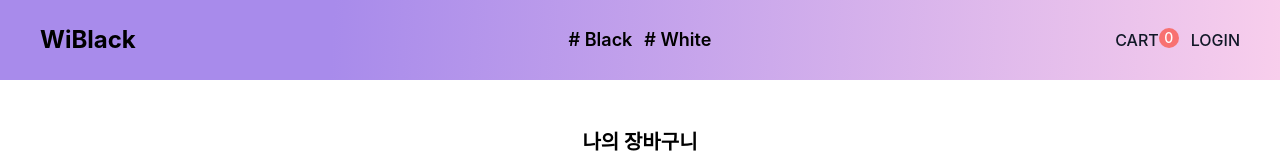
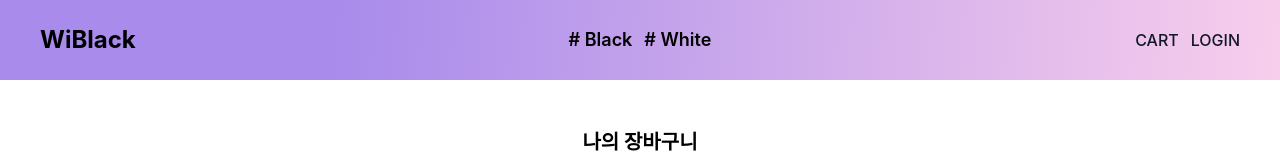
Before and after one commit to standjeong/shop_wiblack, a React (Create React App) app: page /cart in a window 1280 px wide. Shown: the top 160 px of the page. Built offline with nearby package versions, Linux system fonts and the light colour scheme; no server answers; the database is empty; a web font is replaced by a local one.

Commit message:
feat : show cart badge only if products are in cart

```diff
--- a/src/components/CartStatus.jsx
+++ b/src/components/CartStatus.jsx
@@ -15,9 +15,11 @@ export default function CartStatus() {
   return (
     <div className='flex'>
       <p>CART</p>
-      <p className='rounded-full w-5 h-5 text-center text-sm leading-snug text-white bg-red-400'>
-        {NUMBER}
-      </p>
+      {NUMBER > 0 && (
+        <p className='rounded-full w-5 h-5 text-center text-sm leading-snug text-white bg-red-400'>
+          {NUMBER}
+        </p>
+      )}
     </div>
   );
 }
```
